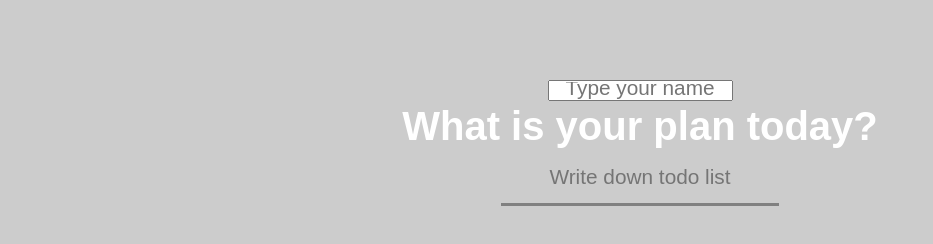
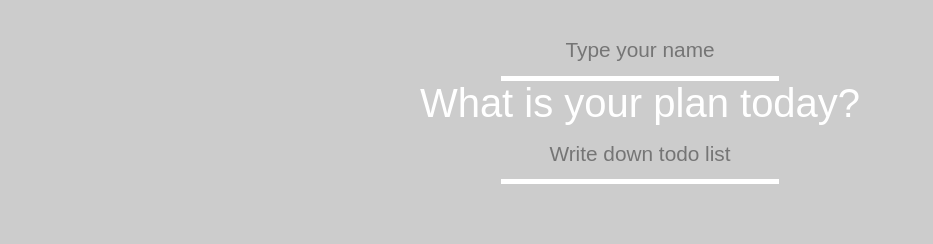
Before and after one commit to jinho6225/vanillaJS, a plain HTML site: page index.html in a window 1280 px wide. Shown: the part 242-486 px from the top of the page, without its empty margins (0-933 px from the left). Drawn offline with Linux system fonts and the light colour scheme; no server answers.

Commit message:
little updated

```diff
--- a/index.html
+++ b/index.html
@@ -23,7 +23,7 @@
 
   <div class="js-name">
     <form class="name-form form">
-      <input type="text"  placeholder="Type your name"/>
+      <input type="text"  placeholder="Type your name" class="nameInput"/>
     </form>
       <h3 class="js-greetings greetings"></h3>
   </div>
--- a/style.css
+++ b/style.css
@@ -21,7 +21,7 @@ h1{
   font-weight: 600;
   font-family: Arial, Helvetica, sans-serif;
   font-size: 8rem;
-  margin: 5% auto
+  margin: 5% auto 2%;
 }
 .weatherInfo{
   font-size: 1rem;
@@ -33,13 +33,14 @@ h5{
   color: white;
   font-size: 2.5rem;
   margin: 0 auto;
-  font-weight: 600;
+  font-weight: 400;
   font-family: Arial, Helvetica, sans-serif;
 }
 h3{
   text-align: center;
   color: white;
   font-size: 4rem;
+  margin: 1% auto
 }
 ul {
   display: block;
@@ -64,8 +65,8 @@ li, form, span{
   justify-content: space-between;
 }
 
-.todoInput {
-  border-bottom: 3px solid gray;
+.todoInput, .nameInput {
+  border-bottom: 5px solid white;
   border-top: 0;
   border-left: 0;
   border-right: 0;
```
